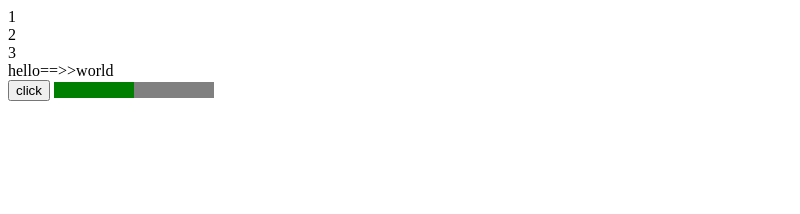
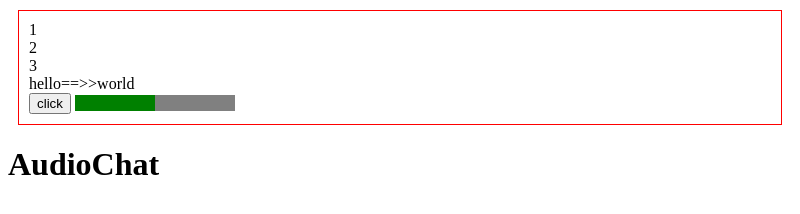
Before and after one commit to h20282/chat_room_ui, an Electron app: page test.html in a window 800 px wide. Drawn offline with nearby package versions, Linux system fonts and the light colour scheme.

Commit message:
test.html

```diff
--- a/test.html
+++ b/test.html
@@ -8,13 +8,32 @@
     <link rel="stylesheet" href="stype.css">
 </head>
 <body>
-    <div id="a">
-        <li v-for="l in list">{{l}}</li>
+    <style>
+        .test{
+            margin: 10px;
+            padding: 10px;
+            border: red solid 1px;
+        }
+    </style>
+    <div class="test">
+        <div id="a">
+            <li v-for="l in list">{{l}}</li>
 
-        <li v-for="[key, value] in m">{{key}}==>>{{value.value}}</li>
+            <li v-for="[key, value] in m">{{key}}==>>{{value.value}}</li>
+        </div>
+        <button onclick="f()">click</button>
+        <progress value="50.1" max="100" aria-hidden="true" style="background: red;">fda</progress>
     </div>
-    <button onclick="f()">click</button>
-    <progress value="50.1" max="100" aria-hidden="true" style="background: red;">fda</progress>
+
+
+    <div class="msg">
+        <div class="audio_chat">
+            <h1>AudioChat</h1>
+            <ul>
+                <li></li>
+            </ul>
+        </div>
+    </div>
 
     <script>
         app = new Vue(
```
